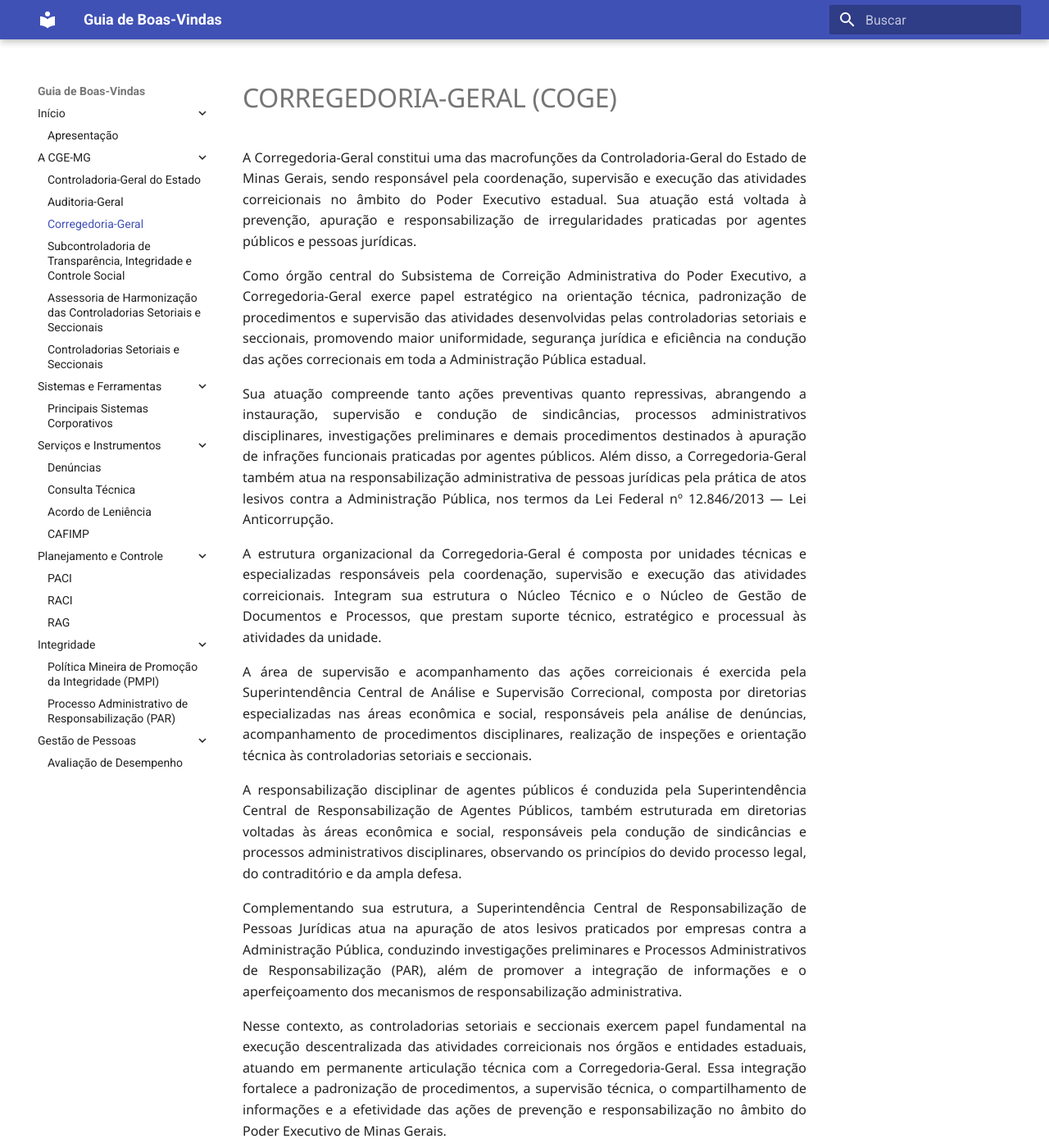
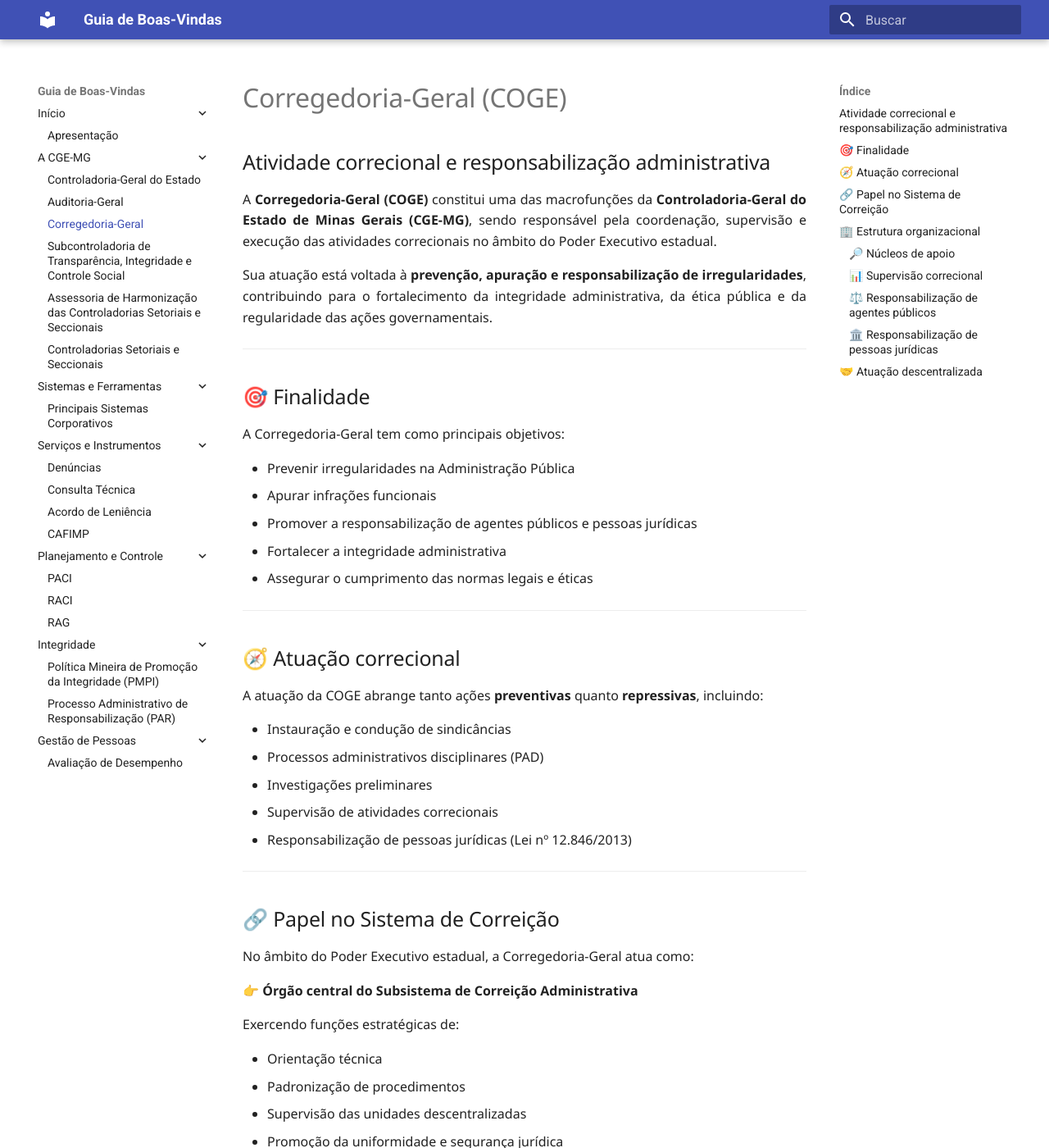
Before and after one commit to CGEMG-AHCS/guia-de-boas-vindas, an MkDocs documentation site: the page built from docs/coge.md, in a window 1280 px wide and 1400 px high. Shown: the whole window at 82% size. Built offline with MkDocs 1.6.1 and Material for MkDocs 9.7.7, drawn with Linux system fonts in a browser that asks for light colours; some of the changed text lies outside the part shown.

Commit message:
Update coge.md

```diff
--- a/docs/coge.md
+++ b/docs/coge.md
@@ -1,41 +1,181 @@
-# CORREGEDORIA-GERAL (COGE)
+# Corregedoria-Geral (COGE)
+## Atividade correcional e responsabilização administrativa
 
-A Corregedoria-Geral constitui uma das macrofunções da Controladoria-Geral do Estado de Minas Gerais, sendo responsável pela coordenação, supervisão e execução das atividades correicionais no âmbito do Poder Executivo estadual. Sua atuação está voltada à prevenção, apuração e responsabilização de irregularidades praticadas por agentes públicos e pessoas jurídicas.
+A **Corregedoria-Geral (COGE)** constitui uma das macrofunções da **Controladoria-Geral do Estado de Minas Gerais (CGE-MG)**, sendo responsável pela coordenação, supervisão e execução das atividades correcionais no âmbito do Poder Executivo estadual.
 
-Como órgão central do Subsistema de Correição Administrativa do Poder Executivo, a Corregedoria-Geral exerce papel estratégico na orientação técnica, padronização de procedimentos e supervisão das atividades desenvolvidas pelas controladorias setoriais e seccionais, promovendo maior uniformidade, segurança jurídica e eficiência na condução das ações correcionais em toda a Administração Pública estadual.
+Sua atuação está voltada à **prevenção, apuração e responsabilização de irregularidades**, contribuindo para o fortalecimento da integridade administrativa, da ética pública e da regularidade das ações governamentais.
 
-Sua atuação compreende tanto ações preventivas quanto repressivas, abrangendo a instauração, supervisão e condução de sindicâncias, processos administrativos disciplinares, investigações preliminares e demais procedimentos destinados à apuração de infrações funcionais praticadas por agentes públicos. Além disso, a Corregedoria-Geral também atua na responsabilização administrativa de pessoas jurídicas pela prática de atos lesivos contra a Administração Pública, nos termos da Lei Federal nº 12.846/2013 — Lei Anticorrupção.
+---
 
-A estrutura organizacional da Corregedoria-Geral é composta por unidades técnicas e especializadas responsáveis pela coordenação, supervisão e execução das atividades correicionais. Integram sua estrutura o Núcleo Técnico e o Núcleo de Gestão de Documentos e Processos, que prestam suporte técnico, estratégico e processual às atividades da unidade.
+## 🎯 Finalidade
 
-A área de supervisão e acompanhamento das ações correicionais é exercida pela Superintendência Central de Análise e Supervisão Correcional, composta por diretorias especializadas nas áreas econômica e social, responsáveis pela análise de denúncias, acompanhamento de procedimentos disciplinares, realização de inspeções e orientação técnica às controladorias setoriais e seccionais.
+A Corregedoria-Geral tem como principais objetivos:
 
-A responsabilização disciplinar de agentes públicos é conduzida pela Superintendência Central de Responsabilização de Agentes Públicos, também estruturada em diretorias voltadas às áreas econômica e social, responsáveis pela condução de sindicâncias e processos administrativos disciplinares, observando os princípios do devido processo legal, do contraditório e da ampla defesa.
+- Prevenir irregularidades na Administração Pública
+- Apurar infrações funcionais
+- Promover a responsabilização de agentes públicos e pessoas jurídicas
+- Fortalecer a integridade administrativa
+- Assegurar o cumprimento das normas legais e éticas
 
-Complementando sua estrutura, a Superintendência Central de Responsabilização de Pessoas Jurídicas atua na apuração de atos lesivos praticados por empresas contra a Administração Pública, conduzindo investigações preliminares e Processos Administrativos de Responsabilização (PAR), além de promover a integração de informações e o aperfeiçoamento dos mecanismos de responsabilização administrativa.
+---
 
-Nesse contexto, as controladorias setoriais e seccionais exercem papel fundamental na execução descentralizada das atividades correicionais nos órgãos e entidades estaduais, atuando em permanente articulação técnica com a Corregedoria-Geral. Essa integração fortalece a padronização de procedimentos, a supervisão técnica, o compartilhamento de informações e a efetividade das ações de prevenção e responsabilização no âmbito do Poder Executivo de Minas Gerais.
+## 🧭 Atuação correcional
 
+A atuação da COGE abrange tanto ações **preventivas** quanto **repressivas**, incluindo:
 
+- Instauração e condução de sindicâncias
+- Processos administrativos disciplinares (PAD)
+- Investigações preliminares
+- Supervisão de atividades correcionais
+- Responsabilização de pessoas jurídicas (Lei nº 12.846/2013)
 
-# Conselho de Corregedores dos Órgãos e Entidades do Poder Executivo (CONREGE)
+---
 
-O Conselho de Corregedores dos Órgãos e Entidades do Poder Executivo – Conrege é órgão colegiado de natureza consultiva e propositiva, vinculado administrativamente à Controladoria-Geral do Estado, criado com a finalidade de promover o aperfeiçoamento do sistema correcional da Administração Pública estadual, por meio da formulação de diretrizes, integração institucional e fortalecimento das ações disciplinares e de responsabilização administrativa.
+## 🔗 Papel no Sistema de Correição
 
-Nesse contexto, a Corregedoria-Geral do Estado exerce papel estratégico no Conrege ao atuar na coordenação e articulação das atividades correcionais, contribuindo para a padronização de procedimentos, consolidação de entendimentos e promoção de maior eficiência, efetividade e uniformidade na atuação correcional do Poder Executivo estadual.
+No âmbito do Poder Executivo estadual, a Corregedoria-Geral atua como:
 
-O portal oficial do Conrege reúne informações, notícias, normativos e materiais técnicos relacionados à atividade correcional, constituindo importante fonte de consulta e atualização para os agentes que atuam na área.
+👉 **Órgão central do Subsistema de Correição Administrativa**
 
+Exercendo funções estratégicas de:
 
-# Legislação e Publicações
+- Orientação técnica
+- Padronização de procedimentos
+- Supervisão das unidades descentralizadas
+- Promoção da uniformidade e segurança jurídica
 
-- [Legislação Geral](https://conrege.mg.gov.br/legislacoes/legislacao-geral)
-- [Legislação Específica](https://conrege.mg.gov.br/legislacoes/legislacao-especifica)
-- [Deliberações e Resoluções](https://conrege.mg.gov.br/legislacoes/deliberacoes-e-resolucoes)
-- [Súmulas Administrativas](https://conrege.mg.gov.br/legislacoes/sumulas-administrativas)
-- [Jurisprudência](https://conrege.mg.gov.br/legislacoes/jurisprudencia)
-- [Pesquisa Legislativa](https://conrege.mg.gov.br/legislacoes/pesquisa-legislativa)
-- [Perguntas e Respostas](https://conrege.mg.gov.br/legislacoes/perguntas-e-respostas)
-- [Manuais e Cartilhas](https://conrege.mg.gov.br/publicacoes/manuais-e-cartilhas)
-- [Artigos e Periódicos](https://conrege.mg.gov.br/publicacoes/artigos-e-periodicos)
-- [Manual Digital](https://conrege.mg.gov.br/publicacoes/sumario-manual-digital)
+---
+
+## 🏢 Estrutura organizacional
+
+A COGE é composta por unidades técnicas especializadas responsáveis pela coordenação e execução das atividades correcionais.
+
+### 🔎 Núcleos de apoio
+
+- **Núcleo Técnico**
+- **Núcleo de Gestão de Documentos e Processos**
+
+Atuam no suporte:
+
+- Técnico
+- Processual
+- Estratégico
+
+---
+
+### 📊 Supervisão correcional
+
+A **Superintendência Central de Análise e Supervisão Correcional** é responsável por:
+
+- Análise de denúncias
+- Acompanhamento de processos disciplinares
+- Realização de inspeções
+- Orientação técnica às controladorias
+
+---
+
+### ⚖️ Responsabilização de agentes públicos
+
+A **Superintendência Central de Responsabilização de Agentes Públicos** atua na:
+
+- Condução de sindicâncias
+- Processos administrativos disciplinares
+
+Sempre observando:
+
+- Devido processo legal
+- Contraditório
+- Ampla defesa
+
+---
+
+### 🏛️ Responsabilização de pessoas jurídicas
+
+A **Superintendência Central de Responsabilização de Pessoas Jurídicas** é responsável por:
+
+- Investigações preliminares
+- Processos Administrativos de Responsabilização (PAR)
+- Integração de informações sobre responsabilização
+
+---
+
+## 🤝 Atuação descentralizada
+
+As **Controladorias Setoriais e Seccionais** desempenham papel essencial na execução das atividades correcionais nos órgãos e entidades estaduais.
+
+Essa atuação integrada permite:
+
+- Padronização de procedimentos
+- Supervisão técnica contínua
+- Compartilhamento de informações
+- Maior efetividade das ações de controle
+
+---
+
+# Conselho de Corregedores (CONREGE)
+## Governança e articulação institucional
+
+O **Conselho de Corregedores dos Órgãos e Entidades do Poder Executivo (CONREGE)** é um órgão colegiado de natureza **consultiva e propositiva**, vinculado administrativamente à CGE-MG.
+
+---
+
+## 🎯 Finalidade
+
+O CONREGE tem como objetivo:
+
+- Promover o aperfeiçoamento do sistema correcional
+- Fortalecer a atuação disciplinar
+- Estimular a integração entre os órgãos
+- Consolidar diretrizes e entendimentos
+
+---
+
+## 🧭 Atuação institucional
+
+No âmbito do Conselho, a Corregedoria-Geral exerce papel estratégico de:
+
+- Coordenação das atividades correcionais
+- Articulação institucional
+- Padronização de procedimentos
+- Promoção da eficiência e uniformidade
+
+---
+
+## 🔗 Portal do CONREGE
+
+O portal oficial do Conselho reúne conteúdos técnicos e normativos relevantes.
+
+🔗 **Acesso:**
+- https://conrege.mg.gov.br/
+
+---
+
+## 📎 Legislação e publicações
+
+Acesse os principais conteúdos disponíveis:
+
+- Legislação Geral: https://conrege.mg.gov.br/legislacoes/legislacao-geral
+- Legislação Específica: https://conrege.mg.gov.br/legislacoes/legislacao-especifica
+- Deliberações e Resoluções: https://conrege.mg.gov.br/legislacoes/deliberacoes-e-resolucoes
+- Súmulas Administrativas: https://conrege.mg.gov.br/legislacoes/sumulas-administrativas
+- Jurisprudência: https://conrege.mg.gov.br/legislacoes/jurisprudencia
+- Pesquisa Legislativa: https://conrege.mg.gov.br/legislacoes/pesquisa-legislativa
+- Perguntas e Respostas: https://conrege.mg.gov.br/legislacoes/perguntas-e-respostas
+- Manuais e Cartilhas: https://conrege.mg.gov.br/publicacoes/manuais-e-cartilhas
+- Artigos e Periódicos: https://conrege.mg.gov.br/publicacoes/artigos-e-periodicos
+- Manual Digital: https://conrege.mg.gov.br/publicacoes/sumario-manual-digital
+
+---
+
+## 📌 Orientações
+
+!!! note "Importante"
+    A atividade correcional é essencial para garantir a integridade administrativa e a responsabilização adequada no âmbito da Administração Pública.
+
+!!! tip "Boa prática"
+    Recomenda-se a consulta contínua aos materiais do CONREGE para atualização e alinhamento às diretrizes institucionais.
+
+!!! warning "Atenção"
+    A condução de processos correcionais deve observar rigorosamente os princípios legais e as garantias processuais.
+
+---
```
